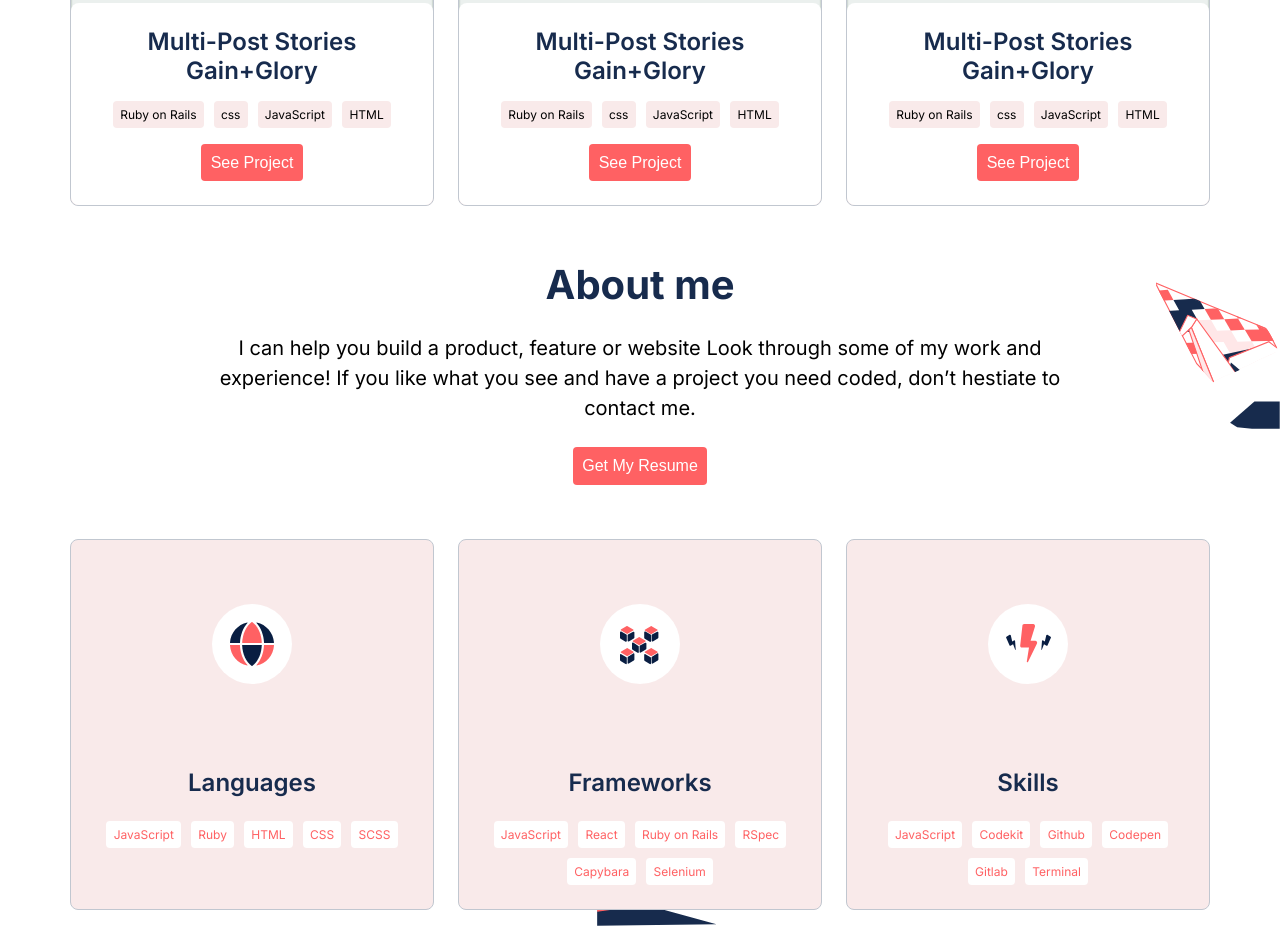
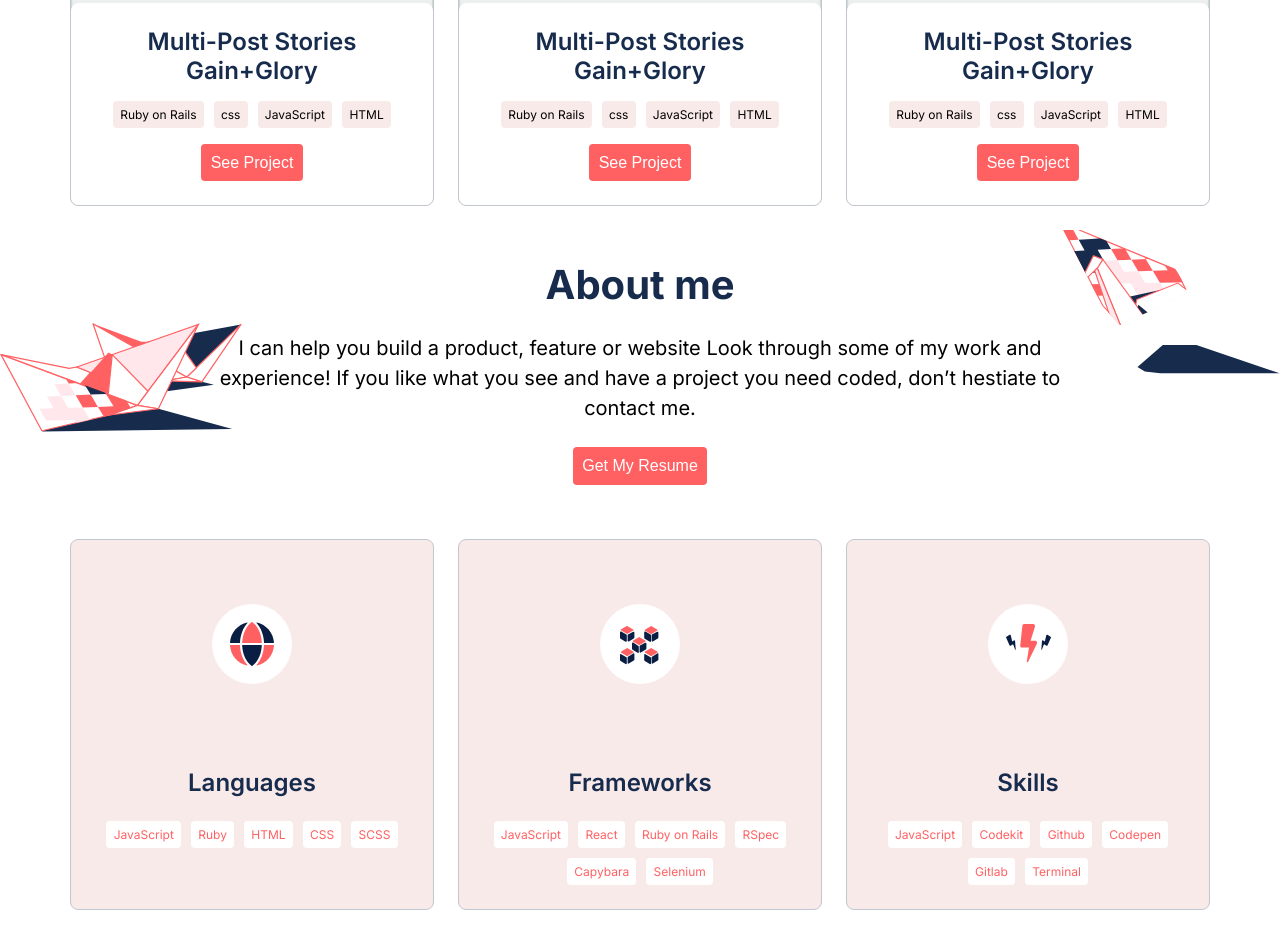
Before and after one commit to anuarshaidenov/portfolio, a website: page index.html in a window 1280 px wide. Shown: the part 1568-2496 px from the top of the page. Drawn offline with Linux system fonts and the light colour scheme.

Commit message:
Style about section background desktop

```diff
--- a/styles/sections/_about.scss
+++ b/styles/sections/_about.scss
@@ -8,6 +8,10 @@
   background-repeat: no-repeat;
   background-size: contain;
   background-position: 100% -2%;
+
+  @media (min-width: 700px) {
+    background-image: url(../images/desktop/illustration-abou-me.svg);
+  }
 
   &__skills {
     margin-top: 1.5rem;
```
Also changed, not shown: images/desktop/illustration-abou-me.svg (added), styles/main.css, 1 other file.
